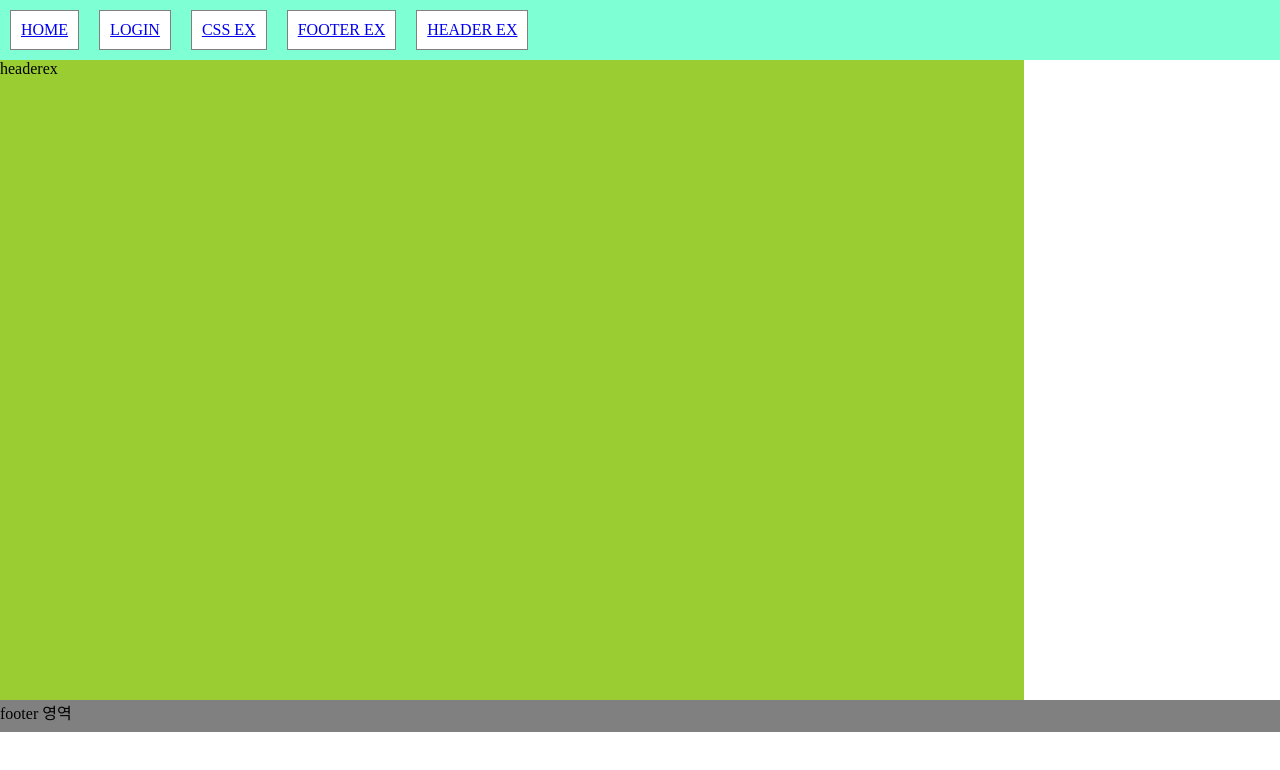
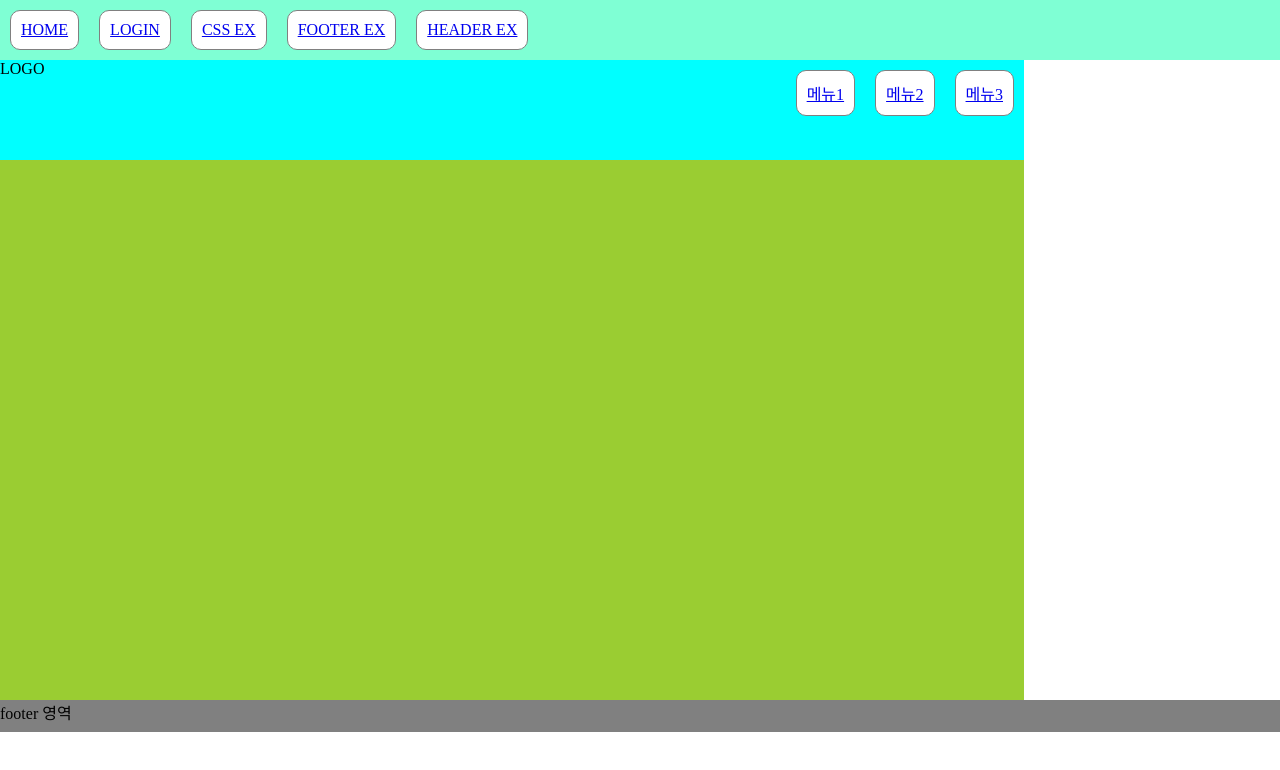
Before and after one commit to hsoo3289/vueex, a Vue app: page /header in a window 1280 px wide. Shown: the top 770 px of the page. Built offline with nearby package versions, Linux system fonts and the light colour scheme.

Commit message:
20181006

```diff
--- a/src/App.vue
+++ b/src/App.vue
@@ -33,6 +33,11 @@ export default {
   border: gray solid 1px;
   margin: 10px;
   padding: 10px;
+  border-radius: 10px;
+}
+
+.btn:hover {
+
 }
 
 </style>
--- a/src/components/cssex/headerex.vue
+++ b/src/components/cssex/headerex.vue
@@ -1,5 +1,35 @@
 <template>
   <div>
-    headerex
+    <div class="header-wrapper">
+      <div class="logo">LOGO</div>
+      <div class="menu-group">
+        <a href="/" class="btn">메뉴1</a>
+        <a href="/" class="btn">메뉴2</a>
+        <a href="/" class="btn">메뉴3</a>
+      </div>
+    </div>
   </div>
 </template>
+<script>
+import TestComponent from './vuetest'
+
+export default {
+  name: 'headerExample',
+  components: {
+    TestComponent
+  }
+}
+</script>
+<style scoped>
+.logo {
+  float: left;
+}
+.menu-group {
+  float: right;
+}
+.header-wrapper {
+  height: 100px;
+  background: aqua;
+}
+
+</style>
--- /dev/null
+++ b/src/components/cssex/vuetest.vue
@@ -0,0 +1,7 @@
+<template>
+  <div>
+    <div class="test">
+      테스트입니다..
+    </div>
+  </div>
+</template>
```
Also changed, not shown: 1 other file (tests, documents, lock files or other folders).
